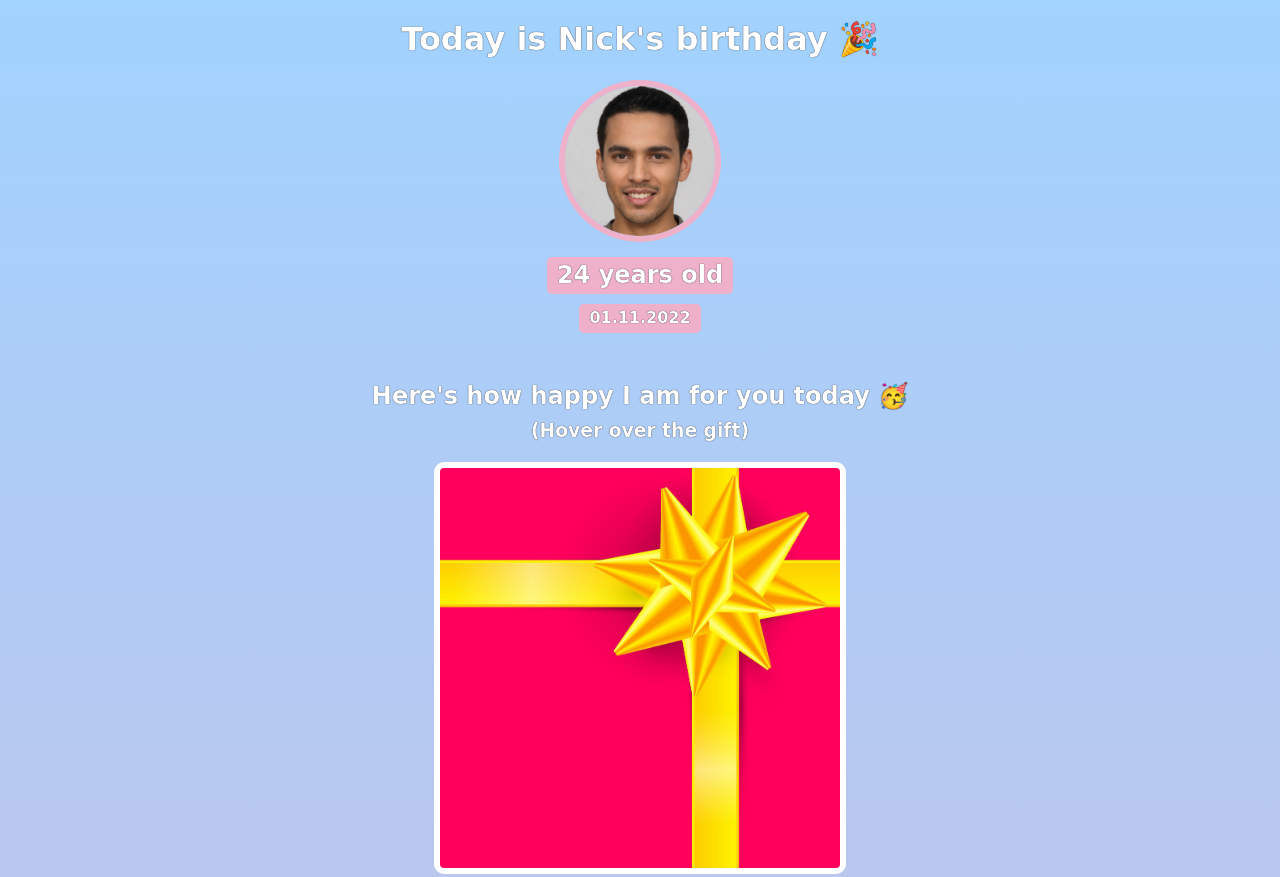
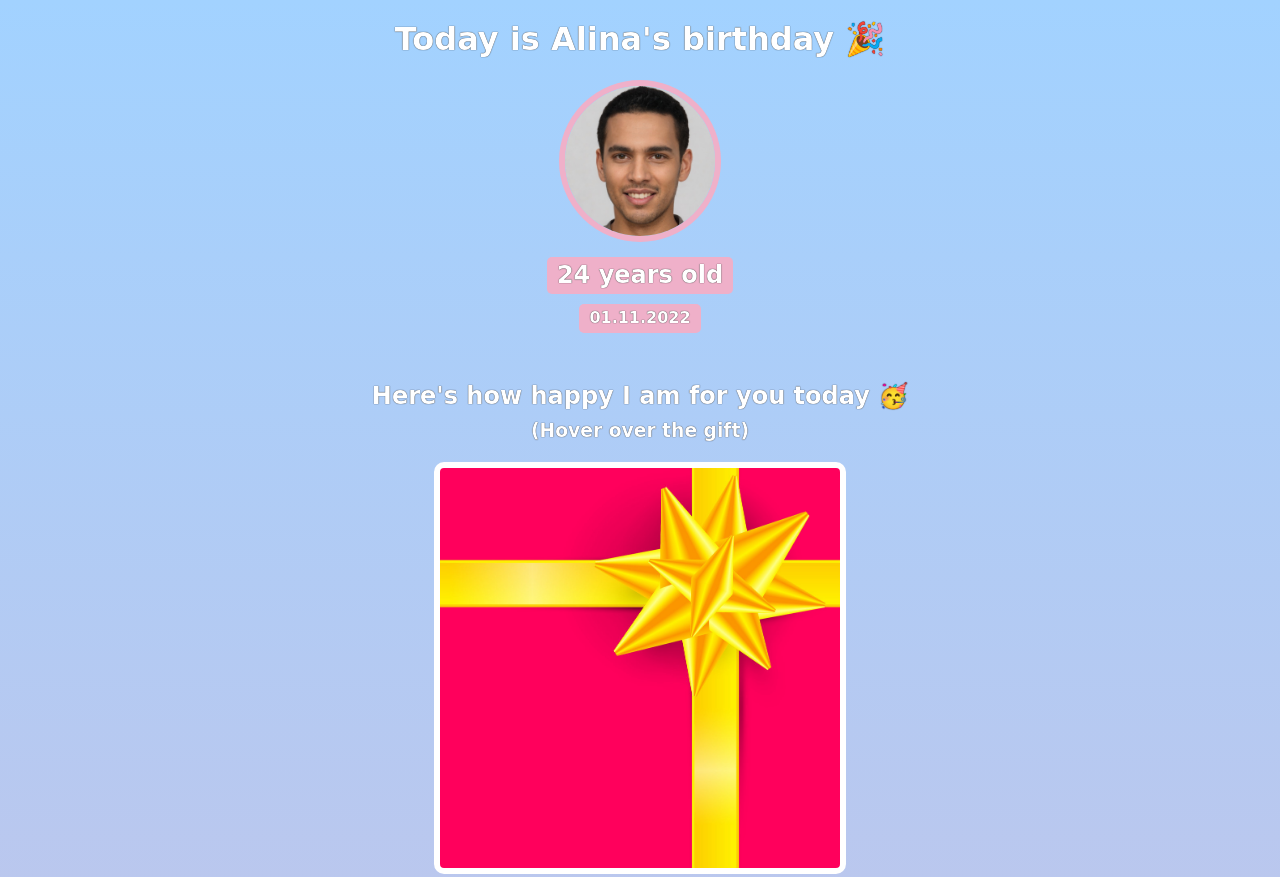
Before and after one commit to sanJuan2021/birthday-gift-site, a website built with Vite: page index.html in a window 1280 px wide. Shown: the top 877 px of the page. Built offline with nearby package versions, Linux system fonts and the light colour scheme; a web font is replaced by a local one.

Commit message:
Change the name to alina

```diff
--- a/index.html
+++ b/index.html
@@ -7,7 +7,7 @@
     </head>
     <body>
         <div id="header">
-            <h1>Today is Nick's birthday 🎉</h1>
+            <h1>Today is Alina's birthday 🎉</h1>
             <img id="bff-img" src="images/nick.jpg">
             <h2 id="bday-age">24 years old</h2>
             <h4 id="bday-date">01.11.2022</h4>
```
